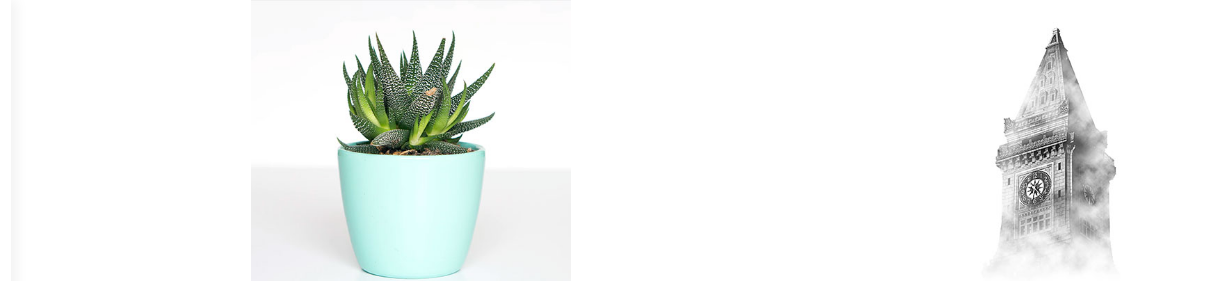
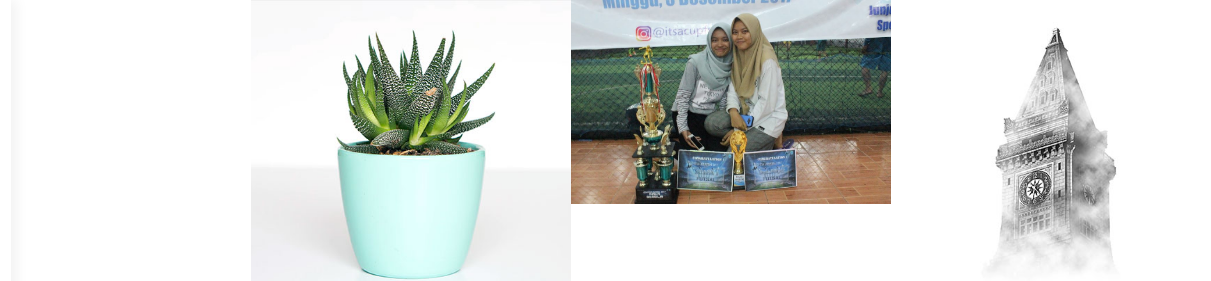
Before and after one commit to jeniaprilia/maisarah, a plain HTML site: page index.html in a window 1280 px wide. Shown: the top 281 px of the page, 69-1280 px from the left. Drawn offline with nearby package versions, Linux system fonts and the light colour scheme.

Commit message:
Update index.html

```diff
--- a/index.html
+++ b/index.html
@@ -104,7 +104,7 @@ Copyright &copy;<script>document.write(new Date().getFullYear());</script> All r
             <div class="col-12 col-md-6 col-lg-3 no-padding">
                 <div class="portfolio-content">
                     <figure>
-                        <img src="images/jeni.png" alt="">
+                        <img src="images/jeni.jpg" alt="">
                     </figure>
 
                     <div class="entry-content flex flex-column align-items-center justify-content-center">
```
